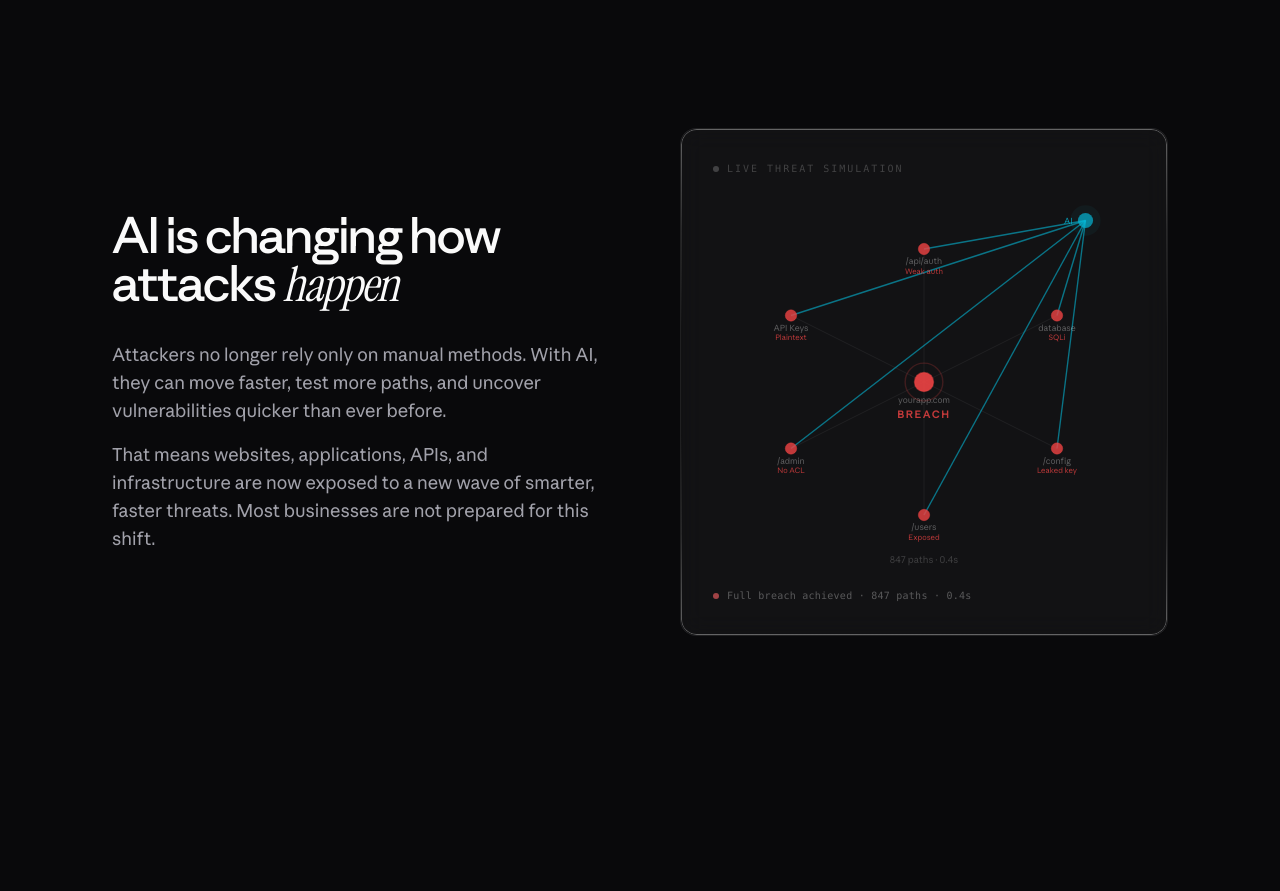
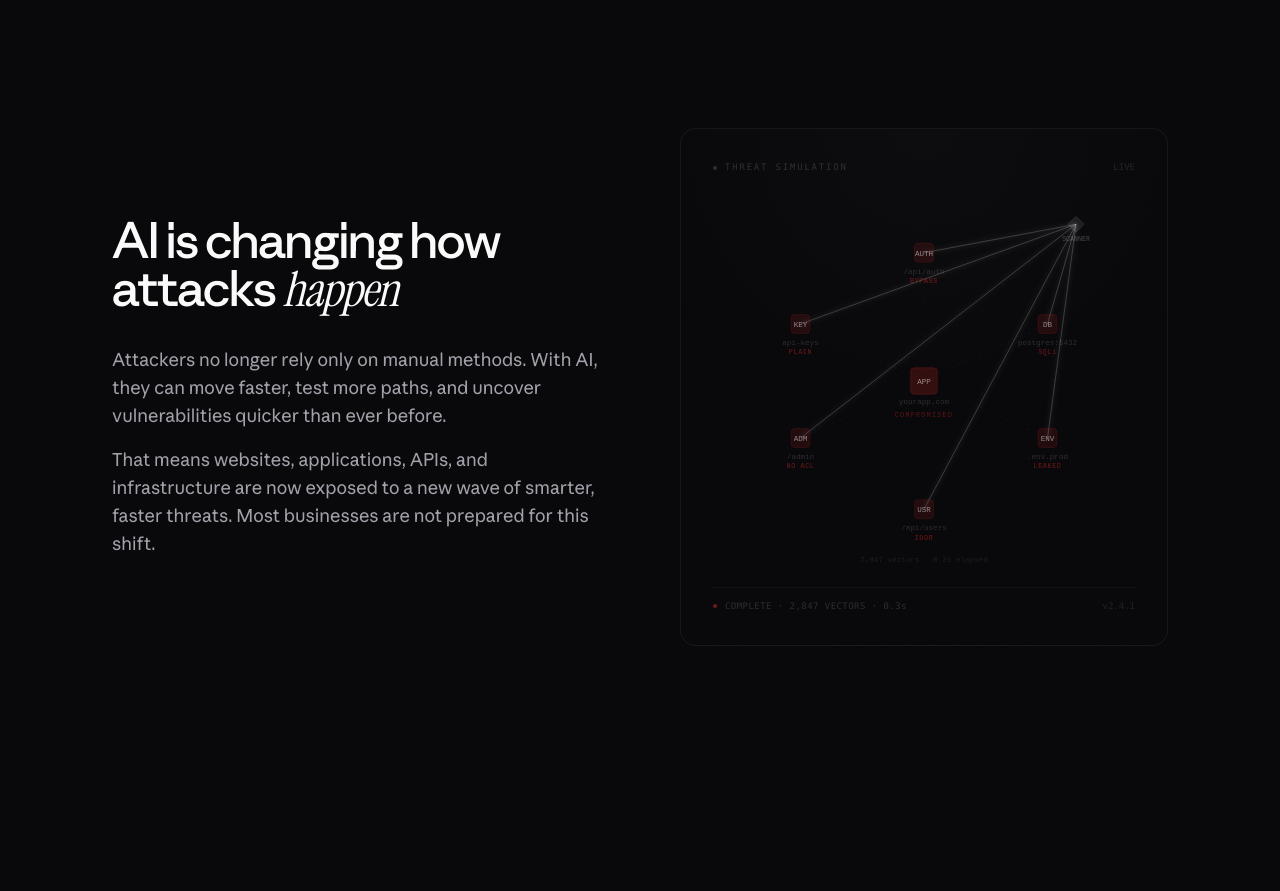
Before and after one commit to kaizen403/blindside, a Next.js app: page / in a window 1280 px wide. Shown: the part 800-1691 px from the top of the page. Built offline with nearby package versions, Linux system fonts and the light colour scheme.

Commit message:
refine: muted theme-matched breach visualization

```diff
--- a/app/sections/Problem.tsx
+++ b/app/sections/Problem.tsx
@@ -5,26 +5,26 @@ import { useRef, useState, useEffect } from "react";
 
 const ease = [0.22, 1, 0.36, 1] as [number, number, number, number];
 
-const centerNode = { x: 200, y: 200, label: "yourapp.com" };
+const centerNode = { x: 200, y: 200, label: "APP" };
 
 const satelliteNodes = [
-  { x: 200, y: 60, label: "/api/auth", vuln: "Weak auth" },
-  { x: 340, y: 130, label: "database", vuln: "SQLi" },
-  { x: 340, y: 270, label: "/config", vuln: "Leaked key" },
-  { x: 200, y: 340, label: "/users", vuln: "Exposed" },
-  { x: 60, y: 270, label: "/admin", vuln: "No ACL" },
-  { x: 60, y: 130, label: "API Keys", vuln: "Plaintext" },
+  { x: 200, y: 65, label: "AUTH", fullLabel: "/api/auth", vuln: "BYPASS" },
+  { x: 330, y: 140, label: "DB", fullLabel: "postgres:5432", vuln: "SQLi" },
+  { x: 330, y: 260, label: "ENV", fullLabel: ".env.prod", vuln: "LEAKED" },
+  { x: 200, y: 335, label: "USR", fullLabel: "/api/users", vuln: "IDOR" },
+  { x: 70, y: 260, label: "ADM", fullLabel: "/admin", vuln: "NO ACL" },
+  { x: 70, y: 140, label: "KEY", fullLabel: "api-keys", vuln: "PLAIN" },
 ] as const;
 
-const aiNode = { x: 370, y: 30 };
+const aiNode = { x: 360, y: 35 };
 
-const PHASE_DURATIONS = [1000, 1000, 2000, 2500, 1500, 1500, 500];
+const PHASE_DURATIONS = [1200, 800, 2000, 2500, 1500, 1500, 500];
 
 function getStatusText(phase: number): string {
-  if (phase <= 1) return "Initializing scan...";
-  if (phase === 2) return "Attacking 6 endpoints...";
-  if (phase === 3) return "Compromising targets...";
-  return "Full breach achieved · 847 paths · 0.4s";
+  if (phase <= 1) return "IDLE · AWAITING SCAN";
+  if (phase === 2) return "ACTIVE · 6 TARGETS";
+  if (phase === 3) return "CRITICAL · COMPROMISING";
+  return "COMPLETE · 2,847 VECTORS · 0.3s";
 }
 
 export default function Problem() {
@@ -50,6 +50,7 @@ export default function Problem() {
   const showBeams = phase >= 2 && phase <= 5;
   const showCompromise = phase >= 3 && phase <= 5;
   const isBreached = phase >= 4 && phase <= 5;
+  const underAttack = phase >= 2;
 
   const statusText = getStatusText(phase);
 
@@ -98,13 +99,29 @@ export default function Problem() {
           initial={{ opacity: 0, x: 20 }}
           animate={isInView ? { opacity: 1, x: 0 } : {}}
           transition={{ duration: 0.7, delay: 0.15, ease }}
-          className="liquid-glass rounded-2xl p-6 md:p-8"
+          className="rounded-2xl border border-white/[0.06] relative overflow-hidden p-6 md:p-8"
+          style={{
+            backgroundImage:
+              "radial-gradient(circle at 50% 0%, rgba(255,255,255,0.02) 0%, transparent 60%)",
+          }}
         >
-          <div className="mb-4 flex items-center gap-2">
-            <div className="w-1.5 h-1.5 rounded-full bg-white/20" />
-            <span className="text-[10px] font-mono tracking-[0.2em] uppercase text-white/20">
-              Live Threat Simulation
+          <div
+            className="absolute inset-0 pointer-events-none opacity-30"
+            style={{
+              backgroundImage:
+                "radial-gradient(circle, rgba(255,255,255,0.04) 1px, transparent 1px)",
+              backgroundSize: "24px 24px",
+            }}
+          />
+
+          <div className="relative mb-4 flex items-center justify-between">
+            <div className="flex items-center gap-2">
+              <div className="w-1 h-1 rounded-full bg-white/15" />
+              <span className="text-[9px] font-mono tracking-[0.2em] uppercase text-white/15">
+                Threat Simulation
               </span>
+            </div>
+            <span className="text-[9px] font-mono text-white/10">LIVE</span>
           </div>
 
           <svg
@@ -114,15 +131,34 @@ export default function Problem() {
             role="img"
             aria-label="Animated network breach simulation showing AI attacking application endpoints"
           >
+            <defs>
+              <filter
+                id="beam-glow"
+                x="-50%"
+                y="-50%"
+                width="200%"
+                height="200%"
+              >
+                <feGaussianBlur stdDeviation="3" result="blur" />
+                <feMerge>
+                  <feMergeNode in="blur" />
+                  <feMergeNode in="SourceGraphic" />
+                </feMerge>
+              </filter>
+            </defs>
+
             {satelliteNodes.map((node) => (
-              <line
+              <motion.line
                 key={`conn-${node.label}`}
                 x1={centerNode.x}
                 y1={centerNode.y}
                 x2={node.x}
                 y2={node.y}
-                stroke="rgba(255,255,255,0.06)"
-                strokeWidth={1}
+                stroke="rgba(255,255,255,0.05)"
+                strokeWidth={0.5}
+                strokeDasharray="4 4"
+                animate={underAttack ? { strokeDashoffset: [0, -8] } : {}}
+                transition={{ duration: 1, repeat: Infinity, ease: "linear" }}
               />
             ))}
 
@@ -130,6 +166,7 @@ export default function Problem() {
               {showBeams && (
                 <motion.g
                   key={`beams-${loopKey}`}
+                  filter="url(#beam-glow)"
                   initial={{ opacity: 0 }}
                   animate={{ opacity: 1 }}
                   exit={{ opacity: 0 }}
@@ -139,8 +176,8 @@ export default function Problem() {
                     <motion.path
                       key={`beam-${node.label}`}
                       d={`M ${aiNode.x} ${aiNode.y} L ${node.x} ${node.y}`}
-                      stroke="rgba(6,182,212,0.6)"
-                      strokeWidth={1.5}
+                      stroke="rgba(255,255,255,0.2)"
+                      strokeWidth={1}
                       fill="none"
                       initial={{ pathLength: 0, opacity: 0 }}
                       animate={{ pathLength: 1, opacity: 1 }}
@@ -163,10 +200,10 @@ export default function Problem() {
                       cx={node.x}
                       cy={node.y}
                       fill="none"
-                      stroke="rgba(239,68,68,0.6)"
-                      strokeWidth={1}
+                      stroke="rgba(220,38,38,0.15)"
+                      strokeWidth={0.5}
                       initial={
-                        { r: 6, opacity: 0.8 } as {
+                        { r: 10, opacity: 0.6 } as {
                           r: number;
                           opacity: number;
                         }
@@ -186,20 +223,22 @@ export default function Problem() {
                   )}
                 </AnimatePresence>
 
-                <motion.circle
-                  cx={node.x}
-                  cy={node.y}
-                  r={6}
-                  strokeWidth={1}
+                <motion.rect
+                  x={node.x - 10}
+                  y={node.y - 10}
+                  width={20}
+                  height={20}
+                  rx={4}
+                  strokeWidth={0.5}
                   animate={{
                     fill:
                       phase >= 3
-                        ? "rgba(239,68,68,0.8)"
-                        : "rgba(255,255,255,0.15)",
+                        ? "rgba(220,38,38,0.12)"
+                        : "rgba(255,255,255,0.04)",
                     stroke:
                       phase >= 3
-                        ? "rgba(239,68,68,0.4)"
-                        : "rgba(255,255,255,0.2)",
+                        ? "rgba(220,38,38,0.3)"
+                        : "rgba(255,255,255,0.12)",
                   }}
                   transition={{
                     duration: 0.4,
@@ -209,12 +248,24 @@ export default function Problem() {
 
                 <text
                   x={node.x}
-                  y={node.y + 16}
-                  fontSize={9}
-                  fill="rgba(255,255,255,0.3)"
+                  y={node.y + 3}
+                  fontSize={8}
+                  fill="rgba(255,255,255,0.5)"
                   textAnchor="middle"
+                  fontFamily="monospace"
                 >
                   {node.label}
+                </text>
+
+                <text
+                  x={node.x}
+                  y={node.y + 22}
+                  fontSize={8}
+                  fill="rgba(255,255,255,0.15)"
+                  textAnchor="middle"
+                  fontFamily="monospace"
+                >
+                  {node.fullLabel}
                 </text>
 
                 <AnimatePresence>
@@ -222,10 +273,12 @@ export default function Problem() {
                     <motion.text
                       key={`vuln-${node.label}-${loopKey}`}
                       x={node.x}
-                      y={node.y + 26}
-                      fontSize={8}
-                      fill="rgba(239,68,68,0.7)"
+                      y={node.y + 32}
+                      fontSize={7}
+                      fill="rgba(220,38,38,0.5)"
                       textAnchor="middle"
+                      fontFamily="monospace"
+                      letterSpacing="0.1em"
                       initial={{ opacity: 0 }}
                       animate={{ opacity: 1 }}
                       exit={{ opacity: 0 }}
@@ -246,16 +299,16 @@ export default function Problem() {
                     cx={centerNode.x}
                     cy={centerNode.y}
                     fill="none"
-                    stroke="rgba(239,68,68,0.5)"
-                    strokeWidth={1.5}
+                    stroke="rgba(220,38,38,0.15)"
+                    strokeWidth={0.5}
                     initial={
-                      { r: 10, opacity: 0.8 } as {
+                      { r: 14, opacity: 0.6 } as {
                         r: number;
                         opacity: number;
                       }
                     }
                     animate={
-                      { r: 30, opacity: 0 } as {
+                      { r: 34, opacity: 0 } as {
                         r: number;
                         opacity: number;
                       }
@@ -265,32 +318,46 @@ export default function Problem() {
                 )}
               </AnimatePresence>
 
-              <motion.circle
-                cx={centerNode.x}
-                cy={centerNode.y}
-                r={10}
-                strokeWidth={1.5}
+              <motion.rect
+                x={centerNode.x - 14}
+                y={centerNode.y - 14}
+                width={28}
+                height={28}
+                rx={4}
+                strokeWidth={0.5}
                 animate={{
                   fill:
                     phase >= 4
-                      ? "rgba(239,68,68,0.9)"
-                      : "rgba(255,255,255,0.2)",
+                      ? "rgba(220,38,38,0.2)"
+                      : "rgba(255,255,255,0.04)",
                   stroke:
                     phase >= 4
-                      ? "rgba(239,68,68,0.5)"
-                      : "rgba(255,255,255,0.3)",
+                      ? "rgba(220,38,38,0.4)"
+                      : "rgba(255,255,255,0.12)",
                 }}
                 transition={{ duration: 0.4 }}
               />
 
               <text
                 x={centerNode.x}
-                y={centerNode.y + 22}
-                fontSize={9}
-                fill="rgba(255,255,255,0.3)"
+                y={centerNode.y + 3}
+                fontSize={8}
+                fill="rgba(255,255,255,0.5)"
                 textAnchor="middle"
+                fontFamily="monospace"
               >
                 {centerNode.label}
+              </text>
+
+              <text
+                x={centerNode.x}
+                y={centerNode.y + 24}
+                fontSize={8}
+                fill="rgba(255,255,255,0.15)"
+                textAnchor="middle"
+                fontFamily="monospace"
+              >
+                yourapp.com
               </text>
 
               <AnimatePresence>
@@ -299,17 +366,17 @@ export default function Problem() {
                     key={`breach-${loopKey}`}
                     x={200}
                     y={238}
-                    fontSize={11}
-                    fill="rgba(239,68,68,0.8)"
-                    fontWeight="600"
-                    letterSpacing="0.15em"
+                    fontSize={7}
+                    fill="rgba(220,38,38,0.4)"
+                    letterSpacing="0.2em"
                     textAnchor="middle"
+                    fontFamily="monospace"
                     initial={{ opacity: 0 }}
                     animate={{ opacity: 1 }}
                     exit={{ opacity: 0 }}
                     transition={{ duration: 0.4 }}
                   >
-                    BREACH
+                    COMPROMISED
                   </motion.text>
                 )}
               </AnimatePresence>
@@ -318,38 +385,49 @@ export default function Problem() {
             <AnimatePresence>
               {showAI && (
                 <motion.g
-                  key={`ai-orb-${loopKey}`}
+                  key={`ai-node-${loopKey}`}
                   initial={{ opacity: 0 }}
                   animate={{ opacity: 1 }}
                   exit={{ opacity: 0 }}
                   transition={{ duration: 0.5 }}
                 >
-                  <motion.circle
-                    cx={aiNode.x}
-                    cy={aiNode.y}
-                    r={16}
-                    fill="rgba(6,182,212,0.15)"
-                    animate={{ opacity: [0.3, 0.8, 0.3] }}
+                  <motion.rect
+                    x={aiNode.x - 12}
+                    y={aiNode.y - 12}
+                    width={24}
+                    height={24}
+                    rx={4}
+                    fill="rgba(255,255,255,0.06)"
+                    stroke="none"
+                    animate={{ opacity: [0.02, 0.06, 0.02] }}
                     transition={{
                       duration: 2,
                       repeat: Infinity,
                       ease: "easeInOut",
                     }}
                   />
-                  <circle
-                    cx={aiNode.x}
-                    cy={aiNode.y}
-                    r={8}
-                    fill="rgba(6,182,212,0.7)"
+
+                  <rect
+                    x={aiNode.x - 6}
+                    y={aiNode.y - 6}
+                    width={12}
+                    height={12}
+                    rx={1}
+                    fill="rgba(255,255,255,0.08)"
+                    stroke="rgba(255,255,255,0.2)"
+                    strokeWidth={0.5}
+                    transform={`rotate(45, ${aiNode.x}, ${aiNode.y})`}
                   />
+
                   <text
-                    x={aiNode.x - 18}
-                    y={aiNode.y + 4}
-                    fontSize={9}
-                    fill="rgba(6,182,212,0.8)"
+                    x={aiNode.x}
+                    y={aiNode.y + 18}
+                    fontSize={7}
+                    fill="rgba(255,255,255,0.25)"
                     textAnchor="middle"
+                    fontFamily="monospace"
                   >
-                    AI
+                    SCANNER
                   </text>
                 </motion.g>
               )}
@@ -361,31 +439,40 @@ export default function Problem() {
                   key={`counter-${loopKey}`}
                   x={200}
                   y={390}
-                  fontSize={10}
-                  fill="rgba(255,255,255,0.25)"
+                  fontSize={8}
+                  fill="rgba(255,255,255,0.12)"
                   textAnchor="middle"
+                  fontFamily="monospace"
                   initial={{ opacity: 0 }}
                   animate={{ opacity: 1 }}
                   exit={{ opacity: 0 }}
                   transition={{ duration: 0.4, delay: 0.2 }}
                 >
-                  847 paths · 0.4s
+                  2,847 vectors · 0.3s elapsed
                 </motion.text>
               )}
             </AnimatePresence>
           </svg>
 
-          <div className="mt-4 flex items-center gap-2">
+          <div className="relative mt-4 pt-3 border-t border-white/[0.04]">
+            <div className="flex items-center justify-between">
+              <div className="flex items-center gap-2">
                 <motion.div
-              className={`w-1.5 h-1.5 rounded-full ${
-                isBreached ? "bg-red-400/60" : "bg-emerald-400/40"
-              }`}
-              animate={{ opacity: [0.4, 1, 0.4] }}
+                  className="w-1 h-1 rounded-full"
+                  style={{
+                    backgroundColor: isBreached
+                      ? "rgba(220,38,38,0.5)"
+                      : "rgba(255,255,255,0.2)",
+                  }}
+                  animate={{ opacity: [0.3, 1, 0.3] }}
                   transition={{ duration: 2, repeat: Infinity }}
                 />
-            <span className="text-[10px] font-mono text-white/30 tracking-wide">
+                <span className="text-[9px] font-mono text-white/15 tracking-wider">
                   {statusText}
                 </span>
+              </div>
+              <span className="text-[9px] font-mono text-white/10">v2.4.1</span>
+            </div>
           </div>
         </motion.div>
       </div>
```
Lines whose indentation alone changed are shown as unchanged.
